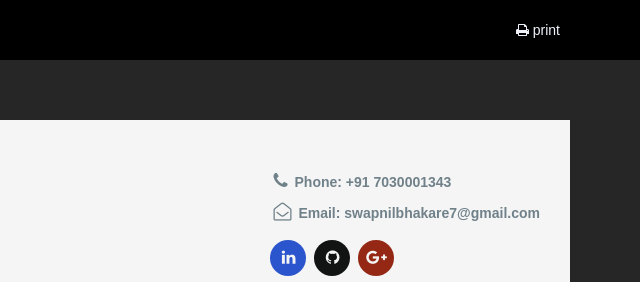
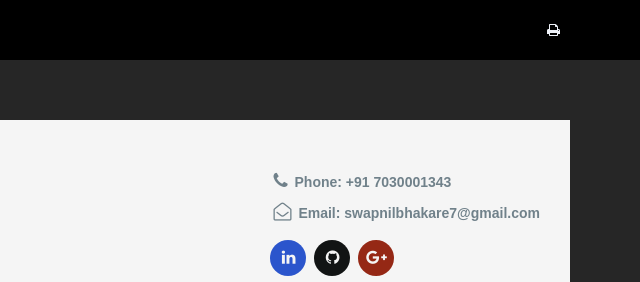
Before and after one commit to swapnilbhakare/swapnilbhakare-old.github.io, a plain HTML site: page index.html in a window 1280 px wide. Shown: the top 282 px of the page, 640-1280 px from the left. Drawn offline with nearby package versions, Linux system fonts and the light colour scheme; files whose address does not match are found by name.

Commit message:
add print icon

```diff
--- a/index.html
+++ b/index.html
@@ -25,7 +25,7 @@
             <div>
                 <button>
                     <i class="fa fa-print" aria-hidden="true"></i>
-                    print
+
                 </button>
             </div>
         </div>
```
